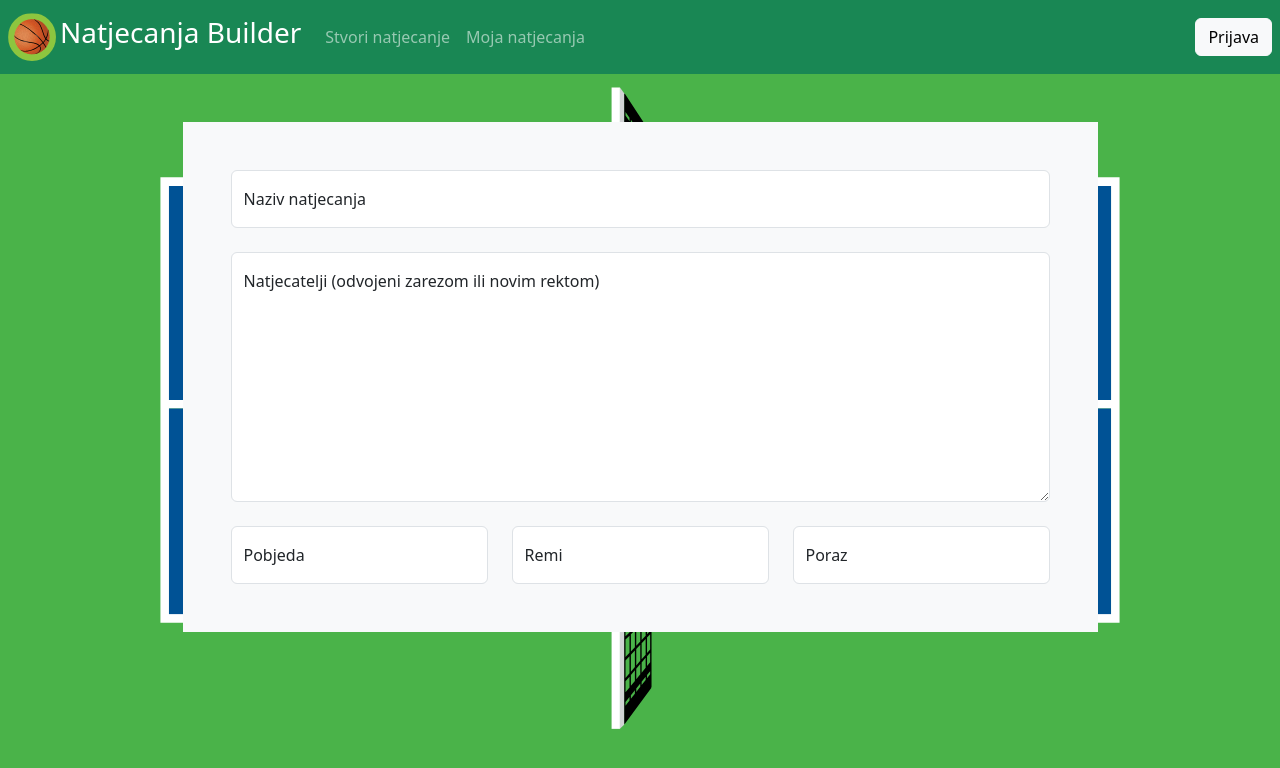
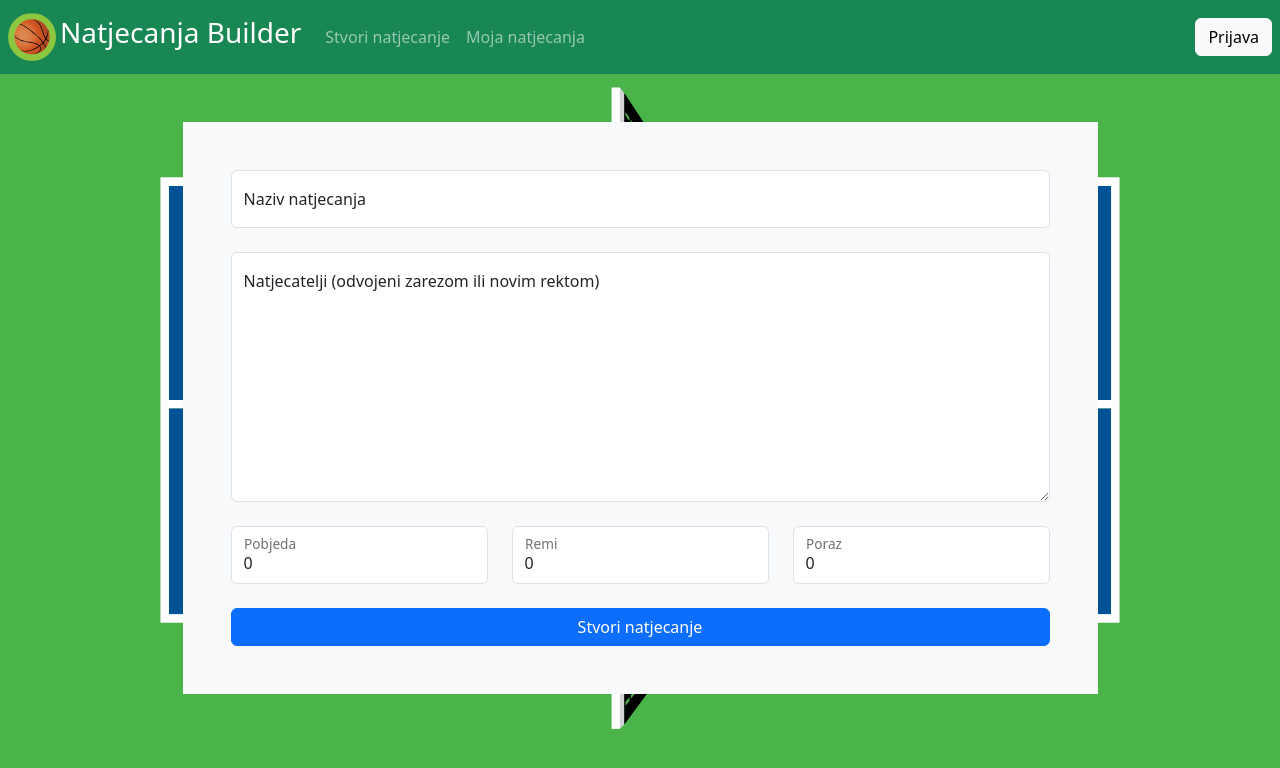
Before and after one commit to miha53cevic/NatjecanjaBuilder, a React (Vite) app: page / in a window 1280 px wide. Shown: the top 768 px of the page. Built offline with nearby package versions, Linux system fonts and the light colour scheme.

Commit message:
dodaj firebase

```diff
--- a/src/global.css
+++ b/src/global.css
@@ -13,7 +13,7 @@ body {
     padding: 0;
 }
 
-main {
+body {
     background-image: url('/background.svg');
     background-position: center;
     background-repeat: no-repeat;
--- /dev/null
+++ b/src/lib/fireapp.ts
@@ -0,0 +1,26 @@
+// Import the functions you need from the SDKs you need
+import { initializeApp } from "firebase/app";
+import { getFirestore } from "firebase/firestore";
+// TODO: Add SDKs for Firebase products that you want to use
+// https://firebase.google.com/docs/web/setup#available-libraries
+
+// Your web app's Firebase configuration
+const firebaseConfig = {
+    apiKey: "AIzaSyCs0PPA-rAGEv-kvCoF6izVvLnbIUY9iqU",
+    authDomain: "web2-lab-7a21a.firebaseapp.com",
+    projectId: "web2-lab-7a21a",
+    storageBucket: "web2-lab-7a21a.appspot.com",
+    messagingSenderId: "237615143843",
+    appId: "1:237615143843:web:a8e877162ffa9425955816"
+};
+
+// Initialize Firebase
+const app = initializeApp(firebaseConfig);
+const firestore = getFirestore(app);
+
+const fireapp = {
+    app,
+    firestore,
+};
+
+export default fireapp;
--- a/src/pages/Index/StvoriNatjecanjeForm.tsx
+++ b/src/pages/Index/StvoriNatjecanjeForm.tsx
@@ -1,17 +1,101 @@
-import { Col, Form, Row } from "react-bootstrap";
+import { Formik } from "formik";
+import { Button, Col, Form, Row, Stack } from "react-bootstrap";
+import roundrobin from "roundrobin";
+import { addDoc, collection } from "firebase/firestore";
+
+import { Bodovanje, FirebaseCollections, Igra, Kolo, Natjecanje } from "../../types/custom";
+import fireapp from "../../lib/fireapp";
+import { useNavigate } from "react-router-dom";
+
+function ParseNatjecatelji(natjecateljiString: string): string[] {
+    if (natjecateljiString.includes(',') && natjecateljiString.includes('\n')) return [];
+
+    let natjecatelji: string[] = [];
+    // split po zarezu
+    if (natjecateljiString.includes(',')) {
+        natjecatelji = natjecateljiString.split(',').map(n => n.trim());
+    }
+    // split po \n
+    if (natjecateljiString.includes('\n')) {
+        natjecatelji = natjecateljiString.split('\n').map(n => n.trim());
+    }
+    return natjecatelji;
+}
+
+async function CreateNatjecanje(natjecanje: Natjecanje) {
+    const response = await addDoc(collection(fireapp.firestore, 'natjecanja' as FirebaseCollections), natjecanje);
+    console.log(`Dodano novo natjecanje: ${response.id}`);
+    return response.id;
+}
+
+export interface NatjecanjeFormData {
+    naziv: string,
+    natjecateljiString: string,
+    bodovanje: Bodovanje,
+}
 
 function StvoriNatjecanjeForm() {
+
+    const navigate = useNavigate();
+
+    const initialValues: NatjecanjeFormData = {
+        naziv: "",
+        natjecateljiString: '',
+        bodovanje: {
+            pobjeda: 0,
+            poraz: 0,
+            remi: 0,
+        },
+    };
+
     return (
-        <Form>
+        <Formik
+            initialValues={initialValues}
+            onSubmit={(values) => {
+                console.log("NatjecanjeFormData: ", values);
+
+                const natjecatelji: string[] = ParseNatjecatelji(values.natjecateljiString);
+                const schedule = roundrobin(natjecatelji.length, natjecatelji);
+                const kola: Kolo[] = [];
+                for (let i = 0; i < schedule.length; i++) {
+                    const kolo: Kolo = {
+                        igre: [],
+                    };
+                    for (let j = 0; j < schedule[i].length; j++) {
+                        const igra: Igra = {
+                            natjecatelji: schedule[i][j],
+                            score: "",
+                        };
+                        kolo.igre.push(igra);
+                    }
+                    kola.push(kolo);
+                }
+                const natjecanje: Natjecanje = {
+                    naziv: values.naziv,
+                    bodovanje: values.bodovanje,
+                    natjecatelji: natjecatelji,
+                    kola: kola,
+                    ownerId: 'ja',
+                };
+                CreateNatjecanje(natjecanje)
+                    .then(id => (
+                        navigate('/natjecanje/' + id)
+                    )).catch(err => {
+                        console.error(err);
+                    });
+            }}
+        >
+            {(formik) => (
+                <Form onSubmit={formik.handleSubmit}>
                     <Form.Group>
                         <Form.FloatingLabel label='Naziv natjecanja'>
-                    <Form.Control type='text' placeholder='' />
+                            <Form.Control type='text' placeholder='' {...formik.getFieldProps('naziv')} />
                         </Form.FloatingLabel>
                     </Form.Group>
                     <br />
                     <Form.Group>
                         <Form.FloatingLabel label='Natjecatelji (odvojeni zarezom ili novim rektom)'>
-                    <Form.Control as="textarea" placeholder='' style={{ height: '250px' }} />
+                            <Form.Control as="textarea" placeholder='' style={{ height: '250px' }} {...formik.getFieldProps('natjecateljiString')} />
                         </Form.FloatingLabel>
                     </Form.Group>
                     <br />
@@ -19,22 +103,30 @@ function StvoriNatjecanjeForm() {
                         <Row>
                             <Col>
                                 <Form.FloatingLabel label='Pobjeda'>
-                            <Form.Control type='number' placeholder='' min={0} step={0.1} />
+                                    <Form.Control type='number' placeholder='' min={0} step={0.1} {...formik.getFieldProps('bodovanje.pobjeda')} />
                                 </Form.FloatingLabel>
                             </Col>
                             <Col>
                                 <Form.FloatingLabel label='Remi'>
-                            <Form.Control type='number' placeholder='' min={0} step={0.1} />
+                                    <Form.Control type='number' placeholder='' min={0} step={0.1} {...formik.getFieldProps('bodovanje.poraz')} />
                                 </Form.FloatingLabel>
                             </Col>
                             <Col>
                                 <Form.FloatingLabel label='Poraz'>
-                            <Form.Control type='number' placeholder='' min={0} step={0.1} />
+                                    <Form.Control type='number' placeholder='' min={0} step={0.1} {...formik.getFieldProps('bodovanje.remi')} />
                                 </Form.FloatingLabel>
                             </Col>
                         </Row>
                     </Form.Group>
+                    <br />
+                    <Form.Group>
+                        <Stack>
+                            <Button type='submit'>Stvori natjecanje</Button>
+                        </Stack>
+                    </Form.Group>
                 </Form>
+            )}
+        </Formik>
     );
 }
 
--- a/src/types/roundrobin.d.ts
+++ b/src/types/roundrobin.d.ts
@@ -2,5 +2,5 @@
 // https://drag13.io/posts/custom-typings/index.html
 
 declare module 'roundrobin' {
-    export default function (n: number, ps?: string[]): Array<Array<number | string>>;
+    export default function (n: number, ps: string[]): Array<Array<[string, string]>>;
 }
```
Also changed, not shown: src/types/custom.ts (+17 -5 lines). Lines whose indentation alone changed are shown as unchanged.
